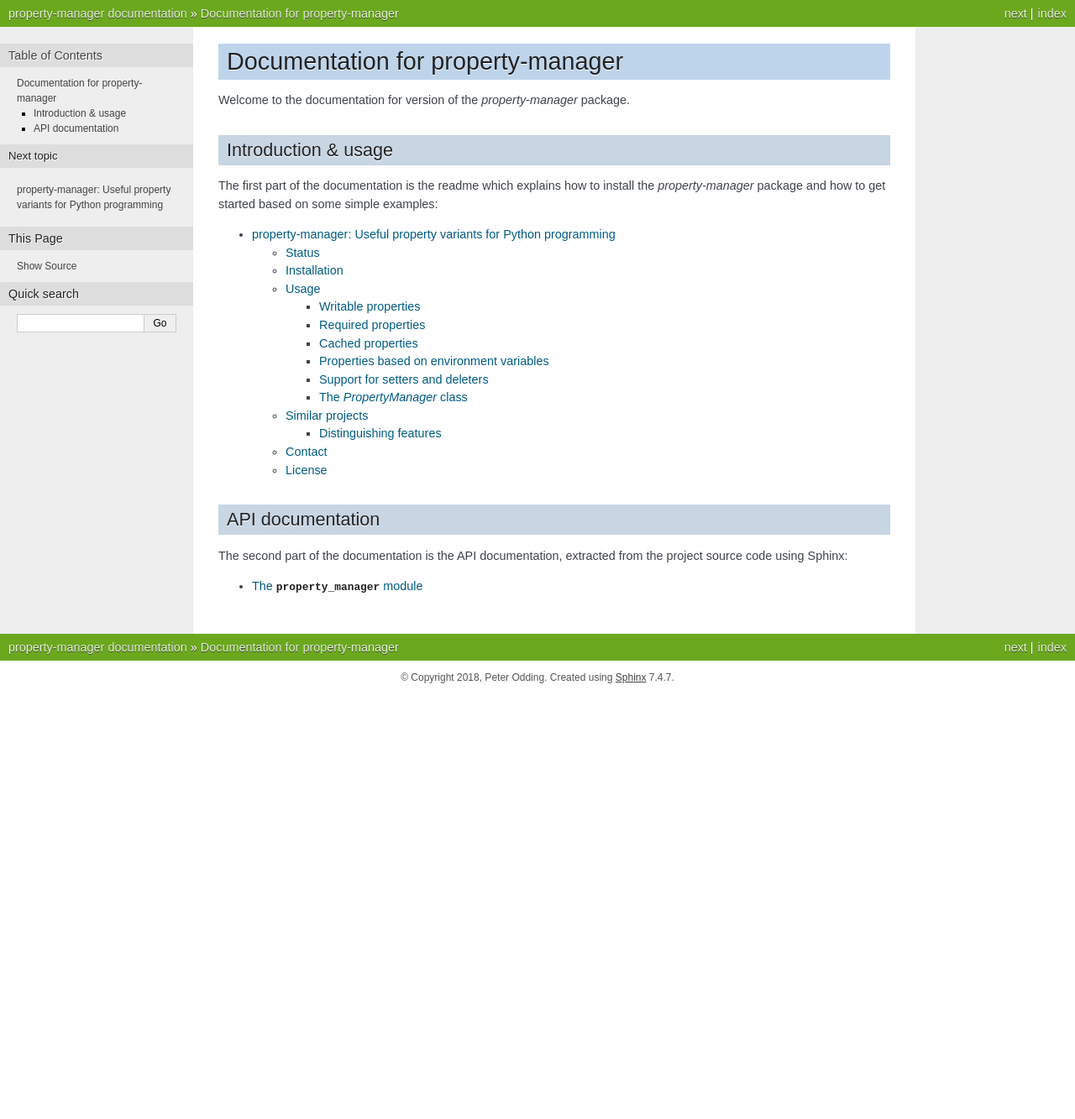
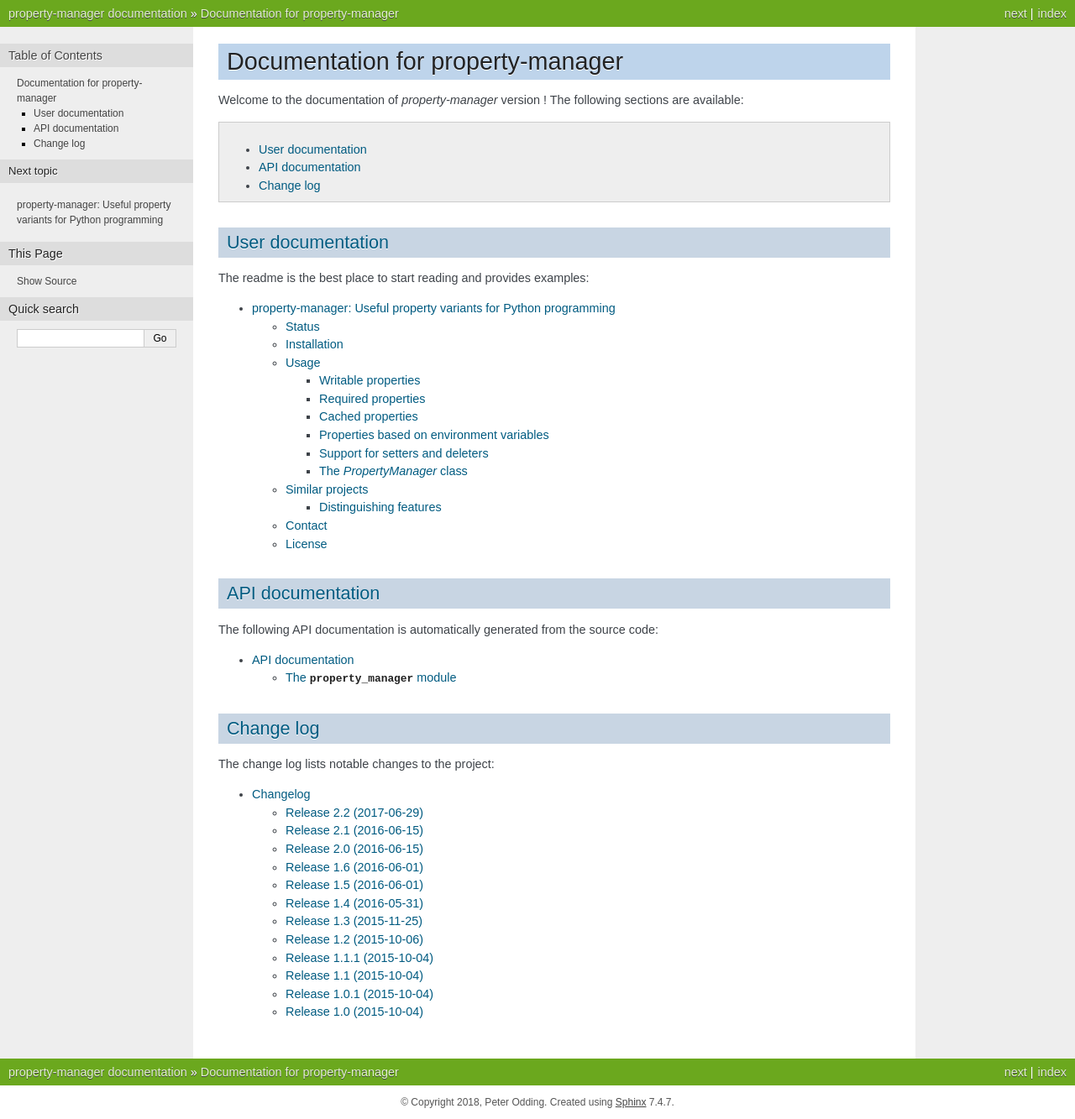
Before and after one commit to xolox/python-property-manager, a Sphinx documentation site: the page built from docs/index.rst, in a window 1280 px wide. Shown: the whole page at 84% size. Built offline with Sphinx 7.4.7, drawn with Linux system fonts in a browser that asks for light colours; the version number could not be read and is left out; before the commit the page ends 900 px from its top, so only the background shows below that.

Commit message:
Added a changelog

```diff
--- a/docs/api.rst
+++ b/docs/api.rst
@@ -1,3 +1,12 @@
+API documentation
+=================
+
+The following API documentation was automatically generated from the source
+code of `property-manager` |release|:
+
+.. contents::
+   :local:
+
 The :mod:`property_manager` module
 ----------------------------------
 
--- /dev/null
+++ b/docs/changelog.rst
@@ -0,0 +1 @@
+.. include:: ../CHANGELOG.rst
--- a/docs/index.rst
+++ b/docs/index.rst
@@ -1,30 +1,32 @@
 Documentation for property-manager
 ==================================
 
-Welcome to the documentation for version |release| of the `property-manager`
-package.
+Welcome to the documentation of `property-manager` version |release|!
+The following sections are available:
 
-Introduction & usage
---------------------
+.. contents::
+   :local:
 
-The first part of the documentation is the readme which explains how to install
-the `property-manager` package and how to get started based on some simple
-examples:
+User documentation
+------------------
+
+The readme is the best place to start reading and provides examples:
 
 .. toctree::
-
    readme.rst
 
 API documentation
 -----------------
 
-The second part of the documentation is the API documentation, extracted from
-the project source code using Sphinx:
+The following API documentation is automatically generated from the source code:
 
 .. toctree::
-
    api.rst
 
+Change log
+----------
 
-.. External references:
-.. _property: https://docs.python.org/2/library/functions.html#property
+The change log lists notable changes to the project:
+
+.. toctree::
+   changelog.rst
```
Also changed, not shown: CHANGELOG.rst (added, +127 -0 lines), README.rst (+4 -3 lines).
